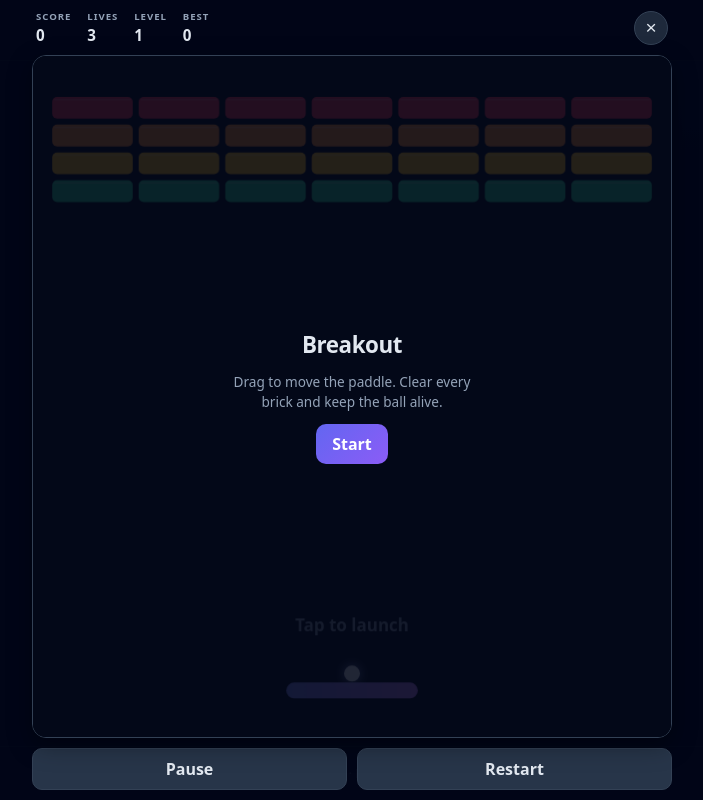
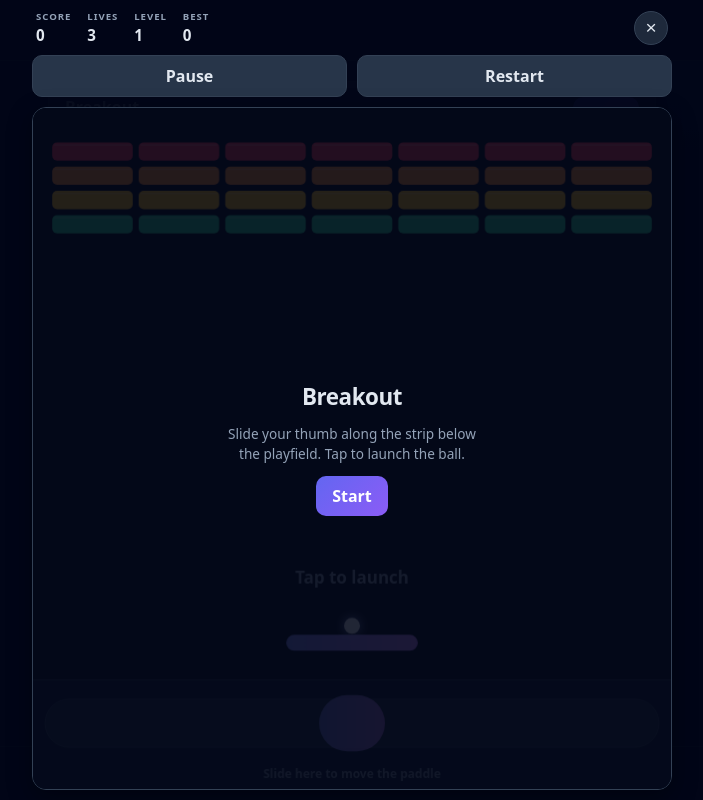
Before and after one commit to snoe925/qwen-pwa-demo, a plain HTML site: page index.html in a window 1280 px wide. Both pictures are taken after a click on the button "Play". Shown: the whole page, without its empty margins (288-991 px from the left). Drawn offline with Linux system fonts and the light colour scheme.

Commit message:
Move paddle above a dedicated touch strip

```diff
--- a/game.js
+++ b/game.js
@@ -37,6 +37,8 @@
     best: 0,
     W: 0,
     H: 0,
+    playH: 0,
+    stripH: 0,
     raf: 0,
     last: 0,
     bricks: []
@@ -102,11 +104,13 @@
     const prevH = G.H;
     G.W = W;
     G.H = H;
+    G.stripH = clamp(H * 0.18, 70, 110);
+    G.playH = H - G.stripH;
 
     paddle.w = clamp(W * 0.24, 62, 132);
     paddle.h = clamp(H * 0.024, 10, 16);
-    paddle.y = H - Math.max(28, H * 0.08);
-    ball.r = clamp(Math.min(W, H) * 0.017, 4.5, 8);
+    paddle.y = G.playH - paddle.h - Math.max(14, G.playH * 0.05);
+    ball.r = clamp(Math.min(W, G.playH) * 0.017, 4.5, 8);
 
     if (prevW && prevH) {
       paddle.x = (paddle.x / prevW) * W;
@@ -137,10 +141,10 @@
   function layoutBricks() {
     if (!G.W || !G.H) return;
     const padX = Math.max(8, G.W * 0.03);
-    const top = Math.max(10, G.H * 0.06);
+    const top = Math.max(10, G.playH * 0.06);
     const gap = clamp(G.W * 0.012, 3, 6);
     const brickW = (G.W - padX * 2 - gap * (COLS - 1)) / COLS;
-    const brickH = clamp(G.H * 0.032, 12, 22);
+    const brickH = clamp(G.playH * 0.032, 12, 22);
 
     for (const brick of G.bricks) {
       brick.w = brickW;
@@ -178,7 +182,7 @@
   }
 
   function ballSpeed() {
-    const base = clamp(G.H * 0.62, 230, 620);
+    const base = clamp(G.playH * 0.62, 200, 620);
     return base * (1 + (G.level - 1) * 0.07);
   }
 
@@ -211,7 +215,7 @@
     updateHud();
     G.mode = 'ready';
     pauseBtn.textContent = 'Pause';
-    showMessage('Breakout', 'Drag to move the paddle. Clear every brick and keep the ball alive.', 'Start');
+    showMessage('Breakout', 'Slide your thumb along the strip below the playfield. Tap to launch the ball.', 'Start');
     startLoop();
   }
 
@@ -405,7 +409,7 @@
       break;
     }
 
-    if (ball.y - ball.r > G.H) {
+    if (ball.y - ball.r > G.playH) {
       loseLife();
       return;
     }
@@ -434,11 +438,42 @@
   function draw() {
     const W = G.W;
     const H = G.H;
-    if (!W || !H) return;
+    const playH = G.playH;
+    const stripH = G.stripH;
+    if (!W || !H || !playH) return;
 
     ctx.clearRect(0, 0, W, H);
+
     ctx.fillStyle = '#0b1220';
-    ctx.fillRect(0, 0, W, H);
+    ctx.fillRect(0, 0, W, playH);
+
+    ctx.fillStyle = '#131f36';
+    ctx.fillRect(0, playH, W, stripH);
+    ctx.fillStyle = 'rgba(148, 163, 184, 0.22)';
+    ctx.fillRect(0, playH, W, 1);
+
+    const trackX = 12;
+    const trackW = W - 24;
+    const trackH = stripH * 0.44;
+    const trackY = playH + stripH * 0.18;
+
+    roundRect(trackX, trackY, trackW, trackH, trackH / 2);
+    ctx.fillStyle = 'rgba(148, 163, 184, 0.12)';
+    ctx.fill();
+    ctx.strokeStyle = 'rgba(148, 163, 184, 0.2)';
+    ctx.lineWidth = 1;
+    ctx.stroke();
+
+    const markerW = clamp(paddle.w * 0.62, 30, 66);
+    const markerH = trackH + 8;
+    const markerX = clamp(paddle.x + paddle.w / 2 - markerW / 2, trackX + 1, trackX + trackW - markerW - 1);
+    const markerY = trackY - 4;
+    const markerGradient = ctx.createLinearGradient(markerX, 0, markerX + markerW, 0);
+    markerGradient.addColorStop(0, 'rgba(129, 140, 248, 0.75)');
+    markerGradient.addColorStop(1, 'rgba(192, 132, 252, 0.75)');
+    roundRect(markerX, markerY, markerW, markerH, markerH / 2);
+    ctx.fillStyle = markerGradient;
+    ctx.fill();
 
     for (const brick of G.bricks) {
       if (!brick.alive) continue;
@@ -458,6 +493,9 @@
 
     ctx.save();
     ctx.beginPath();
+    ctx.rect(0, 0, W, playH);
+    ctx.clip();
+    ctx.beginPath();
     ctx.arc(ball.x, ball.y, ball.r, 0, Math.PI * 2);
     ctx.fillStyle = '#e2e8f0';
     ctx.shadowColor = 'rgba(165, 180, 252, 0.85)';
@@ -471,7 +509,11 @@
     if (G.mode === 'ready') {
       ctx.fillStyle = 'rgba(148, 163, 184, 0.95)';
       ctx.font = `600 ${Math.round(clamp(W * 0.04, 12, 17))}px system-ui, -apple-system, sans-serif`;
-      ctx.fillText('Tap to launch', W / 2, Math.max(H * 0.55, paddle.y - 56));
+      ctx.fillText('Tap to launch', W / 2, Math.max(playH * 0.62, paddle.y - 56));
+
+      ctx.fillStyle = 'rgba(148, 163, 184, 0.75)';
+      ctx.font = `600 ${Math.round(clamp(stripH * 0.17, 9, 12))}px system-ui, -apple-system, sans-serif`;
+      ctx.fillText('Slide here to move the paddle', W / 2, playH + stripH * 0.87);
     }
   }
 
--- a/index.html
+++ b/index.html
@@ -80,18 +80,18 @@
         <button id="game-exit" class="game-exit" type="button" aria-label="Exit game">×</button>
       </div>
 
+      <div class="game-controls">
+        <button id="game-pause-btn" class="btn" type="button">Pause</button>
+        <button id="game-restart" class="btn" type="button">Restart</button>
+      </div>
+
       <div id="game-stage" class="game-stage">
         <canvas id="game-canvas" aria-label="Breakout playfield"></canvas>
         <div id="game-message" class="game-message">
           <h2 id="game-title">Breakout</h2>
-          <p id="game-subtitle">Drag to move the paddle. Clear every brick and keep the ball alive.</p>
+          <p id="game-subtitle">Slide your thumb along the strip below the playfield. Tap to launch the ball.</p>
           <button id="game-action" class="btn primary" type="button">Start</button>
         </div>
-      </div>
-
-      <div class="game-controls">
-        <button id="game-pause-btn" class="btn" type="button">Pause</button>
-        <button id="game-restart" class="btn" type="button">Restart</button>
       </div>
     </div>
   </div>
--- a/sw.js
+++ b/sw.js
@@ -1,4 +1,4 @@
-const VERSION = 'v2';
+const VERSION = 'v3';
 const CACHE_NAME = `quicknotes-${VERSION}`;
 
 const BASE = new URL('./', self.location);
```
Also changed, not shown: 1 other file.
